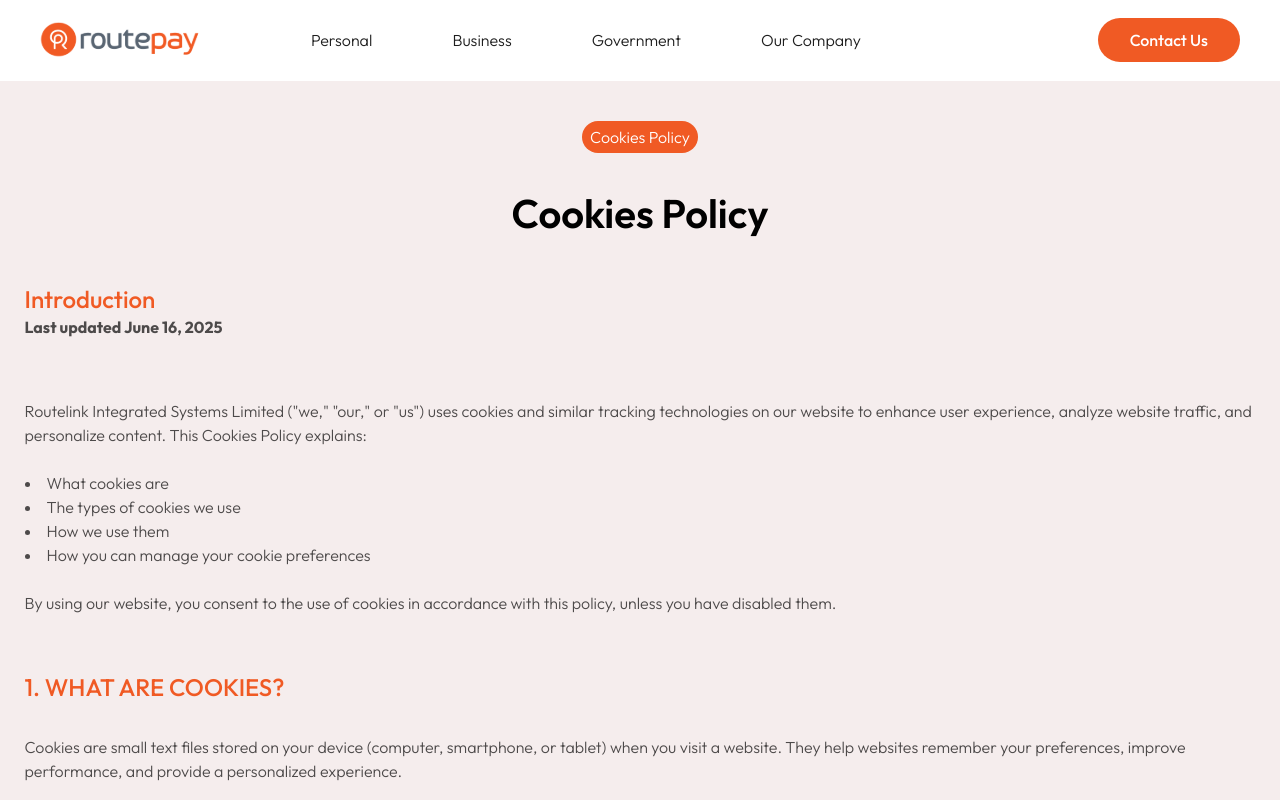
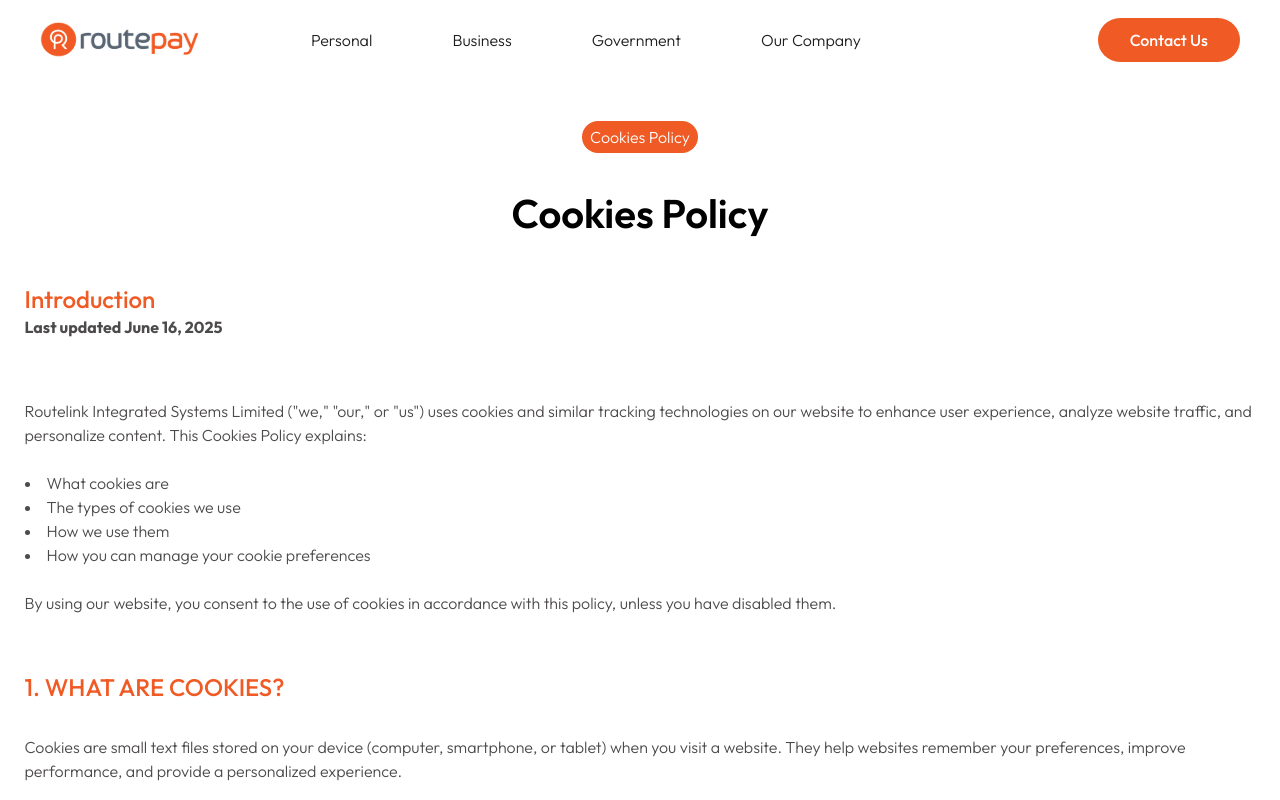
Before and after one commit to Tochi-Nwachukwu/RoutepayWebsite, a Next.js app: page /cookies-policy in a window 1280 px wide. Shown: the top 800 px of the page. Built offline with nearby package versions, Linux system fonts and the light colour scheme.

Commit message:
Update to the terms and conditions page,

```diff
--- a/app/cookies-policy/page.tsx
+++ b/app/cookies-policy/page.tsx
@@ -2,7 +2,7 @@
 
 export default function CookiesPolicyPage() {
   return (
-    <div className="bg-[#F5EDED] px-5 font-light">
+    <div className="px-5 font-light">
       <div className="max-w-[1231px] mx-auto">
         <div className="py-10 flex flex-col items-center justify-center">
           <p className=" bg-[#F05A24] text-white text-center mb-4 lg:mb-[30px] px-2 py-1 rounded-2xl">
--- a/app/data-protection/page.tsx
+++ b/app/data-protection/page.tsx
@@ -2,7 +2,7 @@
 
 export default function DataProtectionPage() {
   return (
-    <div className="bg-[#F5EDED] px-5 font-light">
+    <div className="px-5 font-light">
       <div className="max-w-[1231px] mx-auto">
         <div className="py-10 flex flex-col items-center justify-center">
           <p className=" bg-[#F05A24] text-white text-center mb-4 lg:mb-[30px] px-2 py-1 rounded-2xl">
--- a/app/terms-and-conditions/page.tsx
+++ b/app/terms-and-conditions/page.tsx
@@ -2,7 +2,7 @@
 
 export default function TermsAndConditionsPage() {
   return (
-    <div className="bg-[#F5EDED] px-5 font-light">
+    <div className="px-5 font-light">
       <div className="max-w-[1231px] mx-auto">
         <div className="py-10 flex flex-col items-center justify-center">
           <p className=" bg-[#F05A24] text-white text-center mb-4 lg:mb-[30px] px-2 py-1 rounded-2xl">
--- a/app/terms/page.tsx
+++ b/app/terms/page.tsx
@@ -2,7 +2,7 @@
 
 export default function TermsPage() {
   return (
-    <div className="bg-[#F5EDED] px-5 font-light">
+    <div className="px-5 font-light">
       <div className="max-w-[1231px] mx-auto">
         <div className="py-10 flex flex-col items-center justify-center">
           <p className=" bg-[#F05A24] text-white text-center mb-4 lg:mb-[30px] px-2 py-1 rounded-2xl">
```
